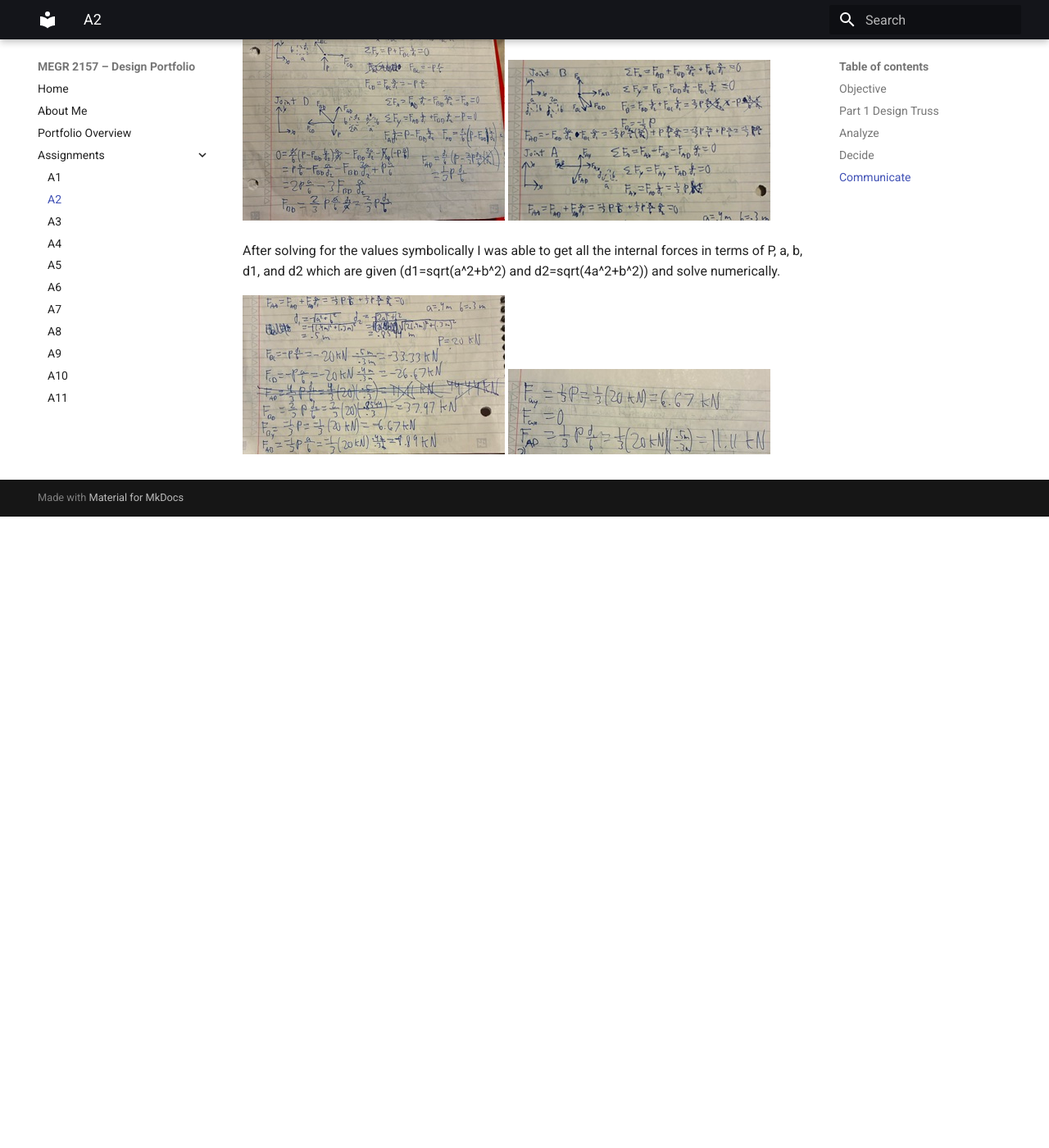
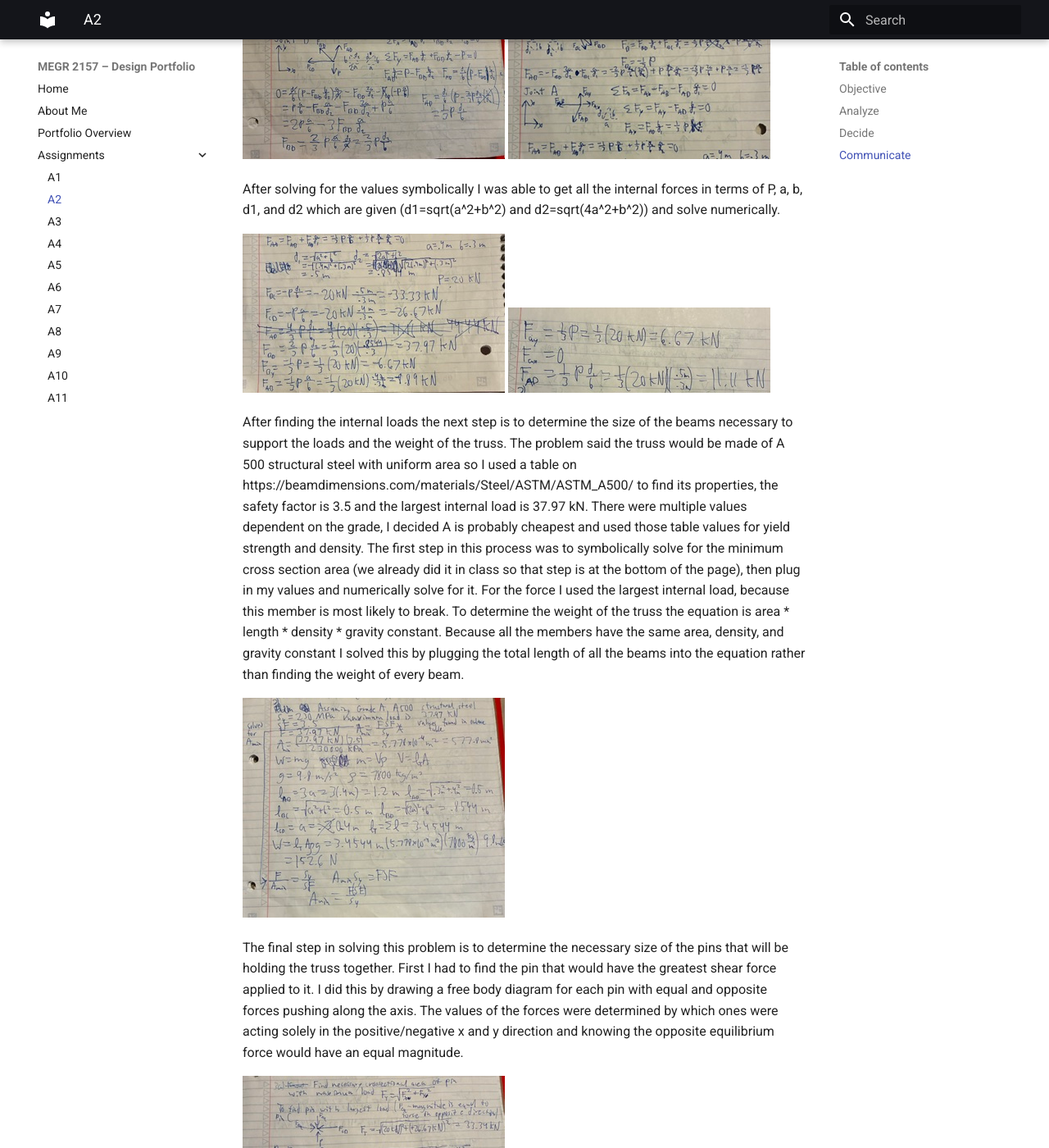
Before and after one commit to whodges5-art/wyatt-hodges-design-projects-portfolio, an MkDocs documentation site: the page built from docs/assignments/A02/index.md, in a window 1280 px wide and 1400 px high, scrolled down 1882 px. Shown: the whole window at 82% size. Built offline with MkDocs 1.6.1 and Material for MkDocs 9.7.7, drawn with Linux system fonts in a browser that asks for light colours; before the commit the page ends 2512 px from its top, so only the background shows below that; some of the changed text lies outside the part shown.

Commit message:
Statics/Solids done

```diff
--- a/docs/assignments/A02/index.md
+++ b/docs/assignments/A02/index.md
@@ -2,8 +2,6 @@
 
 ## Objective
 The Objective of this assignment is to design and create a a 3D model of a truss and learn the steps of the design process involved.
-
-## Part 1 Design Truss
 
 ## Analyze
 ![Problem](TrussProblem.png)
@@ -30,3 +28,19 @@ After solving for the values symbolically I was able to get all the internal for
 
 ![Fsolved1](A2Fsolved1.jpeg)
 ![FSolved2](A2FSolved2.jpeg)
+
+After finding the internal loads the next step is to determine the size of the beams necessary to support the loads and the weight of the truss. The problem said the truss would be made of A 500 structural steel with uniform area so I used a table on https://beamdimensions.com/materials/Steel/ASTM/ASTM_A500/ to find its properties, the safety factor is 3.5 and the largest internal load is 37.97 kN. There were multiple values dependent on the grade, I decided A is probably cheapest and used those table values for yield strength and density. The first step in this process was to symbolically solve for the minimum cross section area (we already did it in class so that step is at the bottom of the page), then plug in my values and numerically solve for it. For the force I used the largest internal load, because this member is most likely to break. To determine the weight of the truss the equation is area * length * density * gravity constant. Because all the members have the same area, density, and gravity constant I solved this by plugging the total length of all the beams into the equation rather than finding the weight of every beam.
+
+![BeamSize](A2BeamSize.jpeg)
+
+The final step in solving this problem is to determine the necessary size of the pins that will be holding the truss together. First I had to find the pin that would have the greatest shear force applied to it. I did this by drawing a free body diagram for each pin with equal and opposite forces pushing along the axis. The values of the forces were determined by which ones were acting solely in the positive/negative x and y direction and knowing the opposite equilibrium force would have an equal magnitude.
+
+![ShearFBD](A2ShearFBD.jpeg)
+
+Yield shear strength, safety factor, and density were all given so I solved the shear stress equation for area symbolically. the value for yield strength was in incorrect units so I first used google to convert my value to correct units then plugged in my numbers and numerically solved for the cross sectional area.
+
+![PinSolved](A2PinSolved.jpeg)
+
+After finding area the final task was to find the weight of all the pins combined. This used the same equation as the weight of the beams the only value I didn't have was the length of the pins so I googled how long a truss pin is and I found an equation for slenderness ratio that says the pin should be no more than 3 times as long as the its diameter, in this case the length should be less than 3.99 cm. After finding that value I was able to find the weight of 1 pin I then multiplied that value by 4 because there will be 1 pin at each joint.
+
+![PinWeight](A2PinWeight.jpeg)
```
